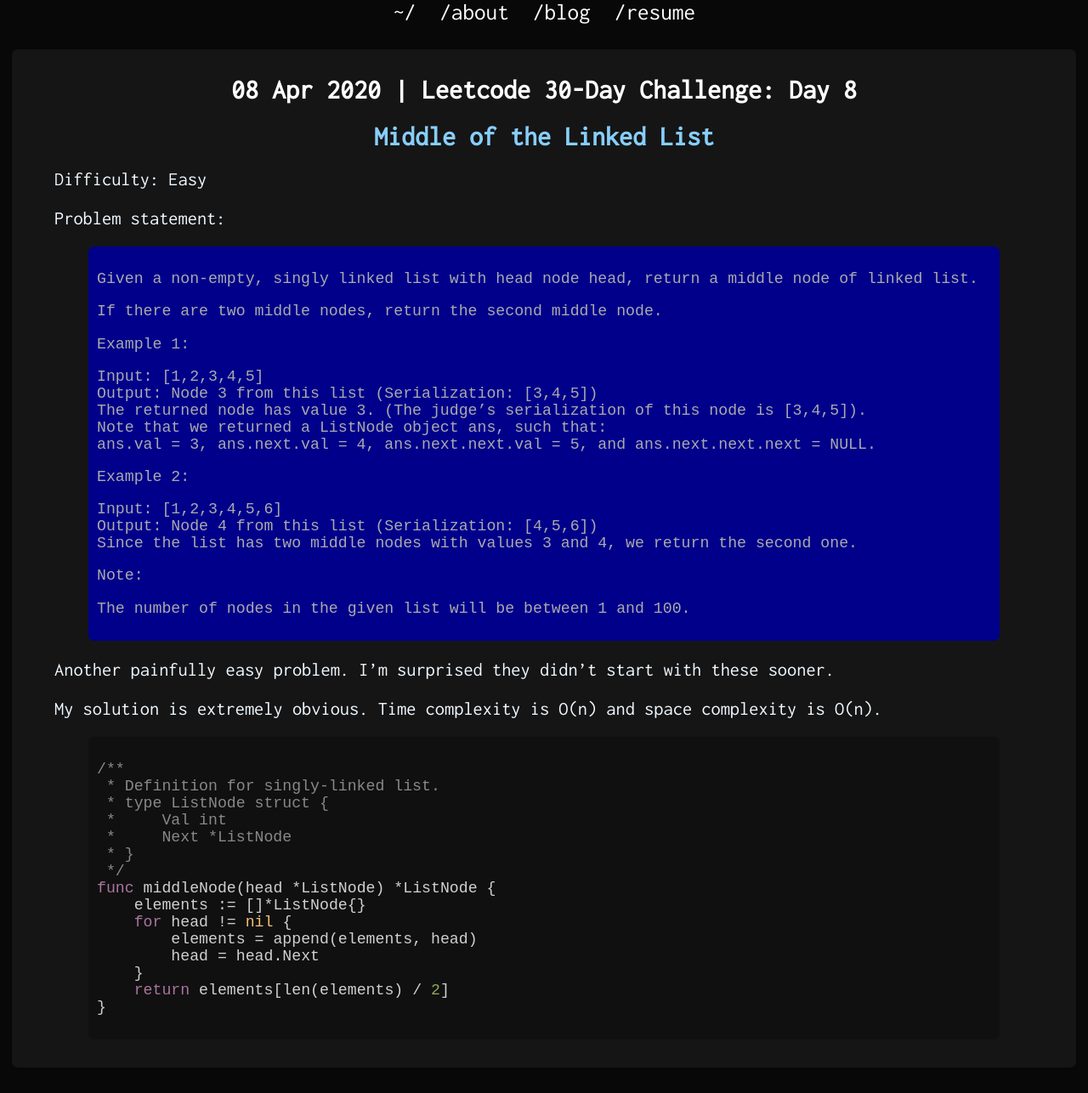
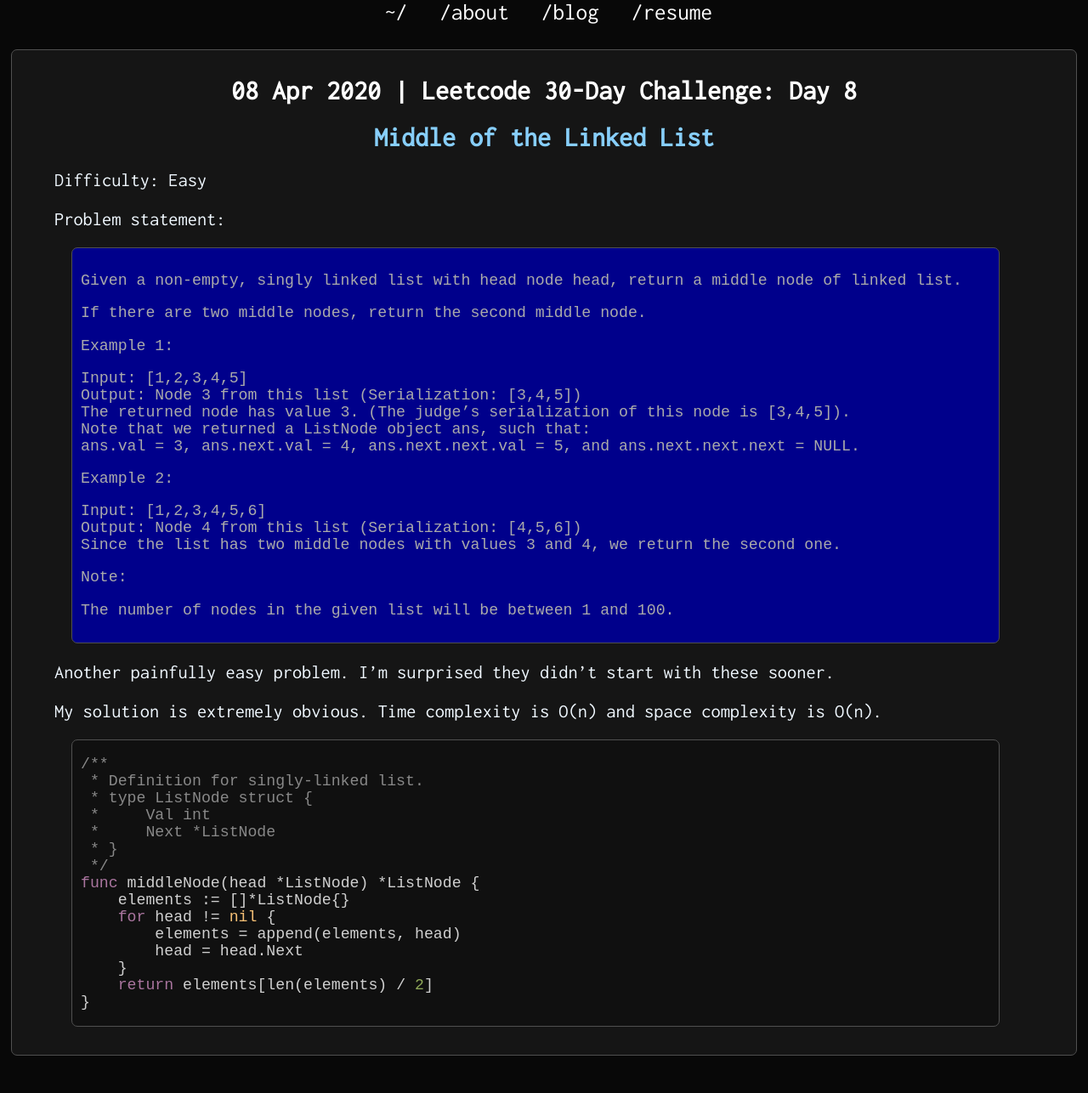
Before and after one commit to bartenbach/proxa.github.io, a Jekyll site: the page built from _posts/2020-04-08-leetcode-day-8.markdown, in a window 1280 px wide. Shown: the whole page at 85% size. Built offline with Jekyll 4.4.1, drawn with Linux system fonts in a browser that asks for light colours.

Commit message:
Updated style to add container borders

```diff
--- a/_sass/main.scss
+++ b/_sass/main.scss
@@ -39,6 +39,10 @@
   background-color: darkblue;
   padding: 10px;
   border-radius: 7px;
+  border-style: solid;
+  border-color: #505050;
+  border-width: 1px;
+  margin-left: 20px;
 }
 
 blockquote > p {
@@ -63,6 +67,10 @@
 #about-image {
   text-align: center;
   margin: auto;
+  border-color: #505050;
+  border-width: 1px;
+  border-style: solid;
+  border-radius: 7px;
 }
 
 #about-image-container {
@@ -76,6 +84,7 @@
   font-size: 1.7em;
   margin: 10px;
   text-align: center;
+  margin-left: 20px;
 }
 
 #navcontainer > nav > a:hover {
@@ -92,6 +101,9 @@
   padding: 10px 50px;
   width: 90%;
   border-radius: 7px;
+  border-color: #505050;
+  border-style: solid;
+  border-width: 1px;
 }
 
 .title {
@@ -111,5 +123,11 @@
   background-color: #101010;
   color: #d0d0d0;
   padding: 10px;
+  padding-top: 0px;
+  padding-bottom: 0px;
   border-radius: 7px;
+  border-color: #505050;
+  border-style: solid;
+  border-width: 1px;
+  margin-left: 20px;
 }
```
